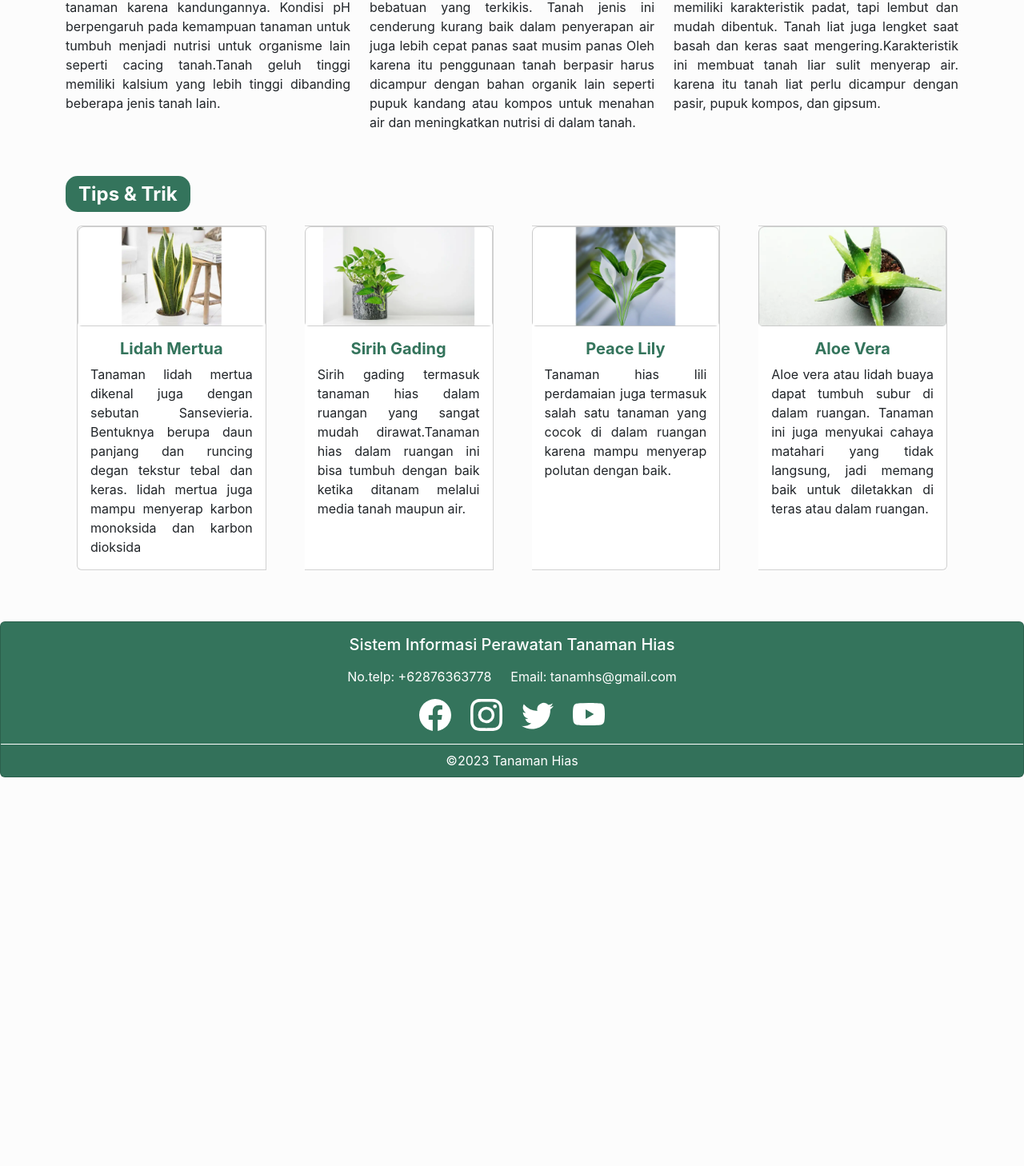
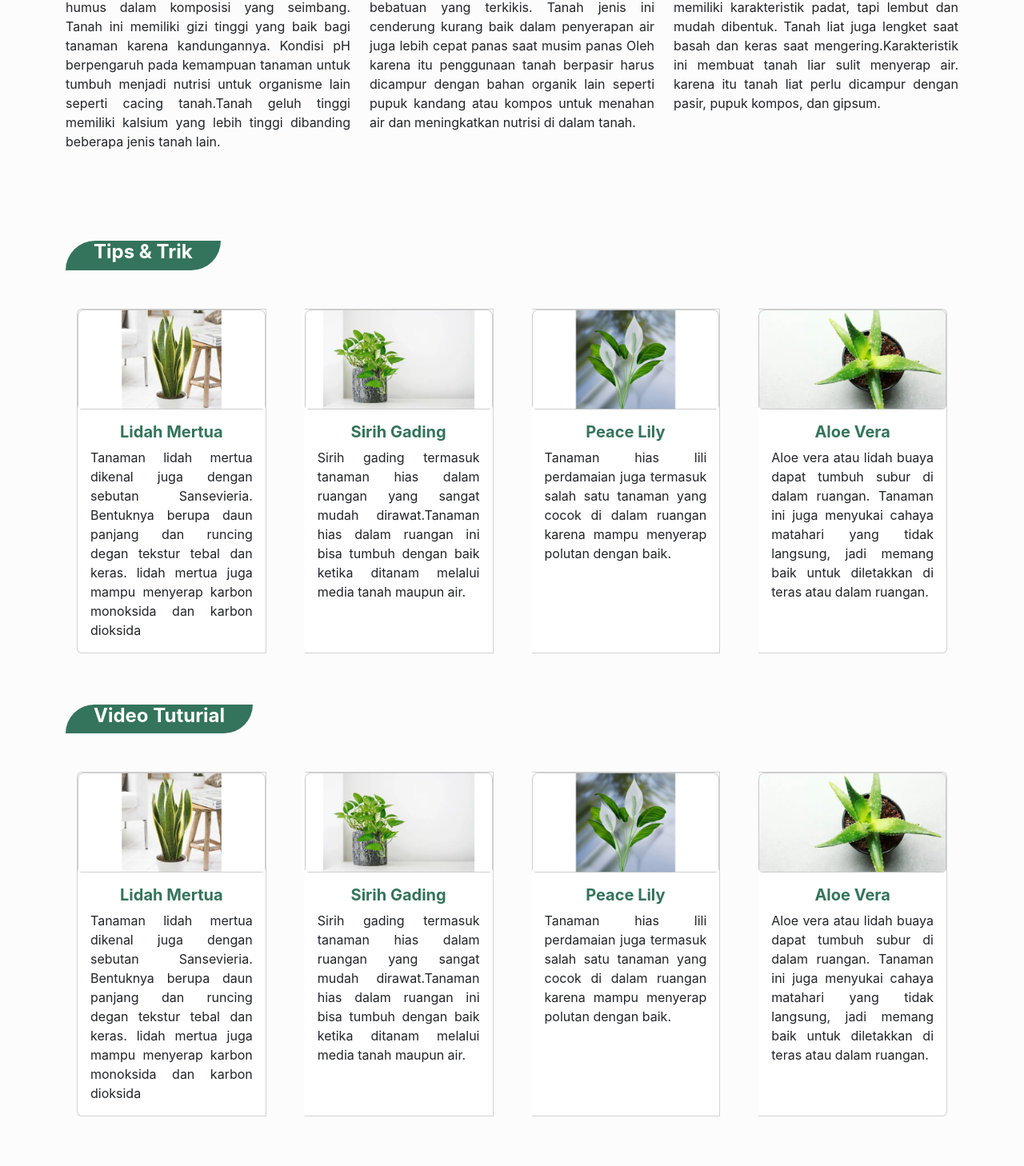
Before and after one commit to Derigs17/BelajarReactJSX, a React (Vite) app: page /Informasi in a window 1280 px wide. Shown: the part 1325-2783 px from the top of the page at 80% size. Before the commit the page ends 2297 px from the top, so only its background shows below. Built offline with nearby package versions, Linux system fonts and the light colour scheme.

Commit message:
informasi fiks

```diff
--- a/src/pages/HomePage.jsx
+++ b/src/pages/HomePage.jsx
@@ -17,6 +17,7 @@ const HomePage = () => {
   return (
     <>
       {/* header */}
+      <div>
       <Container fluid className='mt-4 mb-4'>
         <Row className="justify-content-center align-items-center">
 
@@ -41,8 +42,10 @@ const HomePage = () => {
           </Col>
         </Row>
       </Container>
+      </div>
       {/* header */}
       {/* mulai rencana */}
+      <div>
       <Container className='mt-5 mb-5'>
         <Row className="justify-content-center pt-5">
           <Col className='mt-4 pt-4 text-center'>
@@ -80,6 +83,7 @@ const HomePage = () => {
           </Col>
         </Row>
       </Container >
+      </div>
       {/* mulai rencana */}
       {/* nutrisi */}
       <Container fluid className='mt-6 pt-5 px-4 py-5 mb-6'>
--- a/src/pages/Informasi.jsx
+++ b/src/pages/Informasi.jsx
@@ -1,4 +1,4 @@
-import { Container, Row, Col, Image, Card, CardGroup} from 'react-bootstrap';
+import { Container, Row, Col, Image, Card, CardGroup } from 'react-bootstrap';
 
 import informasi from '../images/informasi.png'
 import apaitu from '../images/apaitu.png'
@@ -15,12 +15,13 @@ const Informasi = () => {
   return (
     <>
       <Col >
-        <div className='px-5'
+        <div className='px-5 img-fluid'
           style={{
             background: `url(${informasi})`,
             height: '200px',
             display: 'flex',
-            alignItems: 'center', // Pusatkan secara vertikal
+            alignItems: 'center',
+
           }}>
           <h2 style={{ margin: 0, color: '#DDE1E6' }}>
             Tips & Trik Merawat <br />
@@ -28,6 +29,7 @@ const Informasi = () => {
           </h2>
         </div>
       </Col>
+
       <Container fluid className='mt-5 pt-5 px-4 py-5 mb-5'>
         <Row className="justify-content-center align-items-center">
 
@@ -50,7 +52,7 @@ const Informasi = () => {
         </Row>
       </Container>
 
-      <Container className='mb-5'>
+      <Container className='mb-5 pb-5'>
         <Row className="justify-content-center pt-5">
           <Col >
             <h3>Jenis Tanah</h3>
@@ -59,7 +61,7 @@ const Informasi = () => {
         </Row>
 
         <Row className="justify-content-center">
-          <Col sm={4} className='isi1   d-flex flex-column align-items-center'>
+          <Col sm={4} className='isi1 mt-4 pt-4 d-flex  d-flex flex-column align-items-center'>
             <img src={tanah1} alt="tanah1" className="mb-4" />
             <h5 className="text-center">Tanah Geluh</h5>
             <p style={{ textAlign: 'justify' }}>
@@ -97,23 +99,26 @@ const Informasi = () => {
         </Row>
       </Container >
 
-      <Container className='mb-4'>
-  <h4 style={{
-    background: '#34745C',  // Warna hijau
-    display: 'inline',  // Menampilkan sebagai elemen inline
-    padding: '8px 16px',  // Padding sesuai kebutuhan
-    color: '#fff',  // Warna teks putih
-    borderRadius: '15px',  // Sudut bulat sesuai kebutuhan
-    fontWeight: 'bold'
-  }}>Tips & Trik</h4>
+      <Container className='mb-5' >
+        <div style={{
+          backgroundColor: '#34745C',
+          borderRadius: '40px 0 40px 0',
+          display: 'inline-block',
+          padding: '0 35px',
+        }}>
+          <h4 style={{ color: '#ffff', fontWeight: 'bold', }}>
+            Tips & Trik
+          </h4>
+        </div>
       </Container>
+
 
       <CardGroup className="mx-5 px-4 mb-4 pb-4" >
         <Card className="mb-3 mx-4">
-        <Card.Img src={tips1}  />
+          <Card.Img src={tips1} />
           <Card.Body>
             <Card.Title className="text-center" style={{ color: '#34745C', fontWeight: 'bold' }}>Lidah Mertua</Card.Title>
-          <Card.Text style={{textAlign:'justify'}}>
+            <Card.Text style={{ textAlign: 'justify' }}>
               Tanaman lidah mertua dikenal juga dengan sebutan Sansevieria. Bentuknya berupa daun panjang
               dan runcing degan tekstur tebal dan keras. lidah mertua juga mampu menyerap karbon monoksida
               dan karbon dioksida
@@ -125,7 +130,7 @@ const Informasi = () => {
           <Card.Img src={tips2} />
           <Card.Body>
             <Card.Title className="text-center" style={{ color: '#34745C', fontWeight: 'bold' }}>Sirih Gading</Card.Title>
-          <Card.Text style={{textAlign:'justify'}}>
+            <Card.Text style={{ textAlign: 'justify' }}>
               Sirih gading termasuk tanaman hias dalam ruangan yang sangat mudah dirawat.Tanaman hias dalam
               ruangan ini bisa tumbuh dengan baik ketika ditanam melalui media tanah maupun air.
             </Card.Text>
@@ -133,20 +138,80 @@ const Informasi = () => {
         </Card>
 
         <Card className="mb-3 mx-4">
-        <Card.Img src={tips3}/>
+          <Card.Img src={tips3} />
           <Card.Body>
             <Card.Title className="text-center" style={{ color: '#34745C', fontWeight: 'bold' }}>Peace Lily</Card.Title>
-          <Card.Text style={{textAlign:'justify'}}>
+            <Card.Text style={{ textAlign: 'justify' }}>
               Tanaman hias lili perdamaian juga termasuk salah satu tanaman yang cocok di dalam ruangan
               karena mampu menyerap polutan dengan baik.
             </Card.Text>
           </Card.Body>
         </Card>
         <Card className="mb-3 mx-4">
-        <Card.Img src={tips4}/>
+          <Card.Img src={tips4} />
           <Card.Body>
-          <Card.Title className="text-center" style={{ color: '#34745C', fontWeight: 'bold'}}>Aloe Vera</Card.Title>
-          <Card.Text style={{textAlign:'justify'}}>
+            <Card.Title className="text-center" style={{ color: '#34745C', fontWeight: 'bold' }}>Aloe Vera</Card.Title>
+            <Card.Text style={{ textAlign: 'justify' }}>
+              Aloe vera atau lidah buaya dapat tumbuh subur di dalam ruangan. Tanaman ini juga menyukai
+              cahaya matahari yang tidak langsung, jadi memang baik untuk diletakkan di teras atau dalam ruangan.
+            </Card.Text>
+          </Card.Body>
+        </Card>
+      </CardGroup>
+
+      <Container className='mb-5' >
+        <div style={{
+          backgroundColor: '#34745C',
+          borderRadius: '40px 0 40px 0',
+          display: 'inline-block',
+          padding: '0 35px',
+        }}>
+          <h4 style={{ color: '#ffff', fontWeight: 'bold', }}>
+            Video Tuturial
+          </h4>
+        </div>
+      </Container>
+
+
+      <CardGroup className="mx-5 px-4 mb-4 pb-4" >
+        <Card className="mb-3 mx-4">
+          <Card.Img src={tips1} />
+          <Card.Body>
+            <Card.Title className="text-center" style={{ color: '#34745C', fontWeight: 'bold' }}>Lidah Mertua</Card.Title>
+            <Card.Text style={{ textAlign: 'justify' }}>
+              Tanaman lidah mertua dikenal juga dengan sebutan Sansevieria. Bentuknya berupa daun panjang
+              dan runcing degan tekstur tebal dan keras. lidah mertua juga mampu menyerap karbon monoksida
+              dan karbon dioksida
+            </Card.Text>
+          </Card.Body>
+        </Card>
+
+        <Card className="mb-3 mx-4">
+          <Card.Img src={tips2} />
+          <Card.Body>
+            <Card.Title className="text-center" style={{ color: '#34745C', fontWeight: 'bold' }}>Sirih Gading</Card.Title>
+            <Card.Text style={{ textAlign: 'justify' }}>
+              Sirih gading termasuk tanaman hias dalam ruangan yang sangat mudah dirawat.Tanaman hias dalam
+              ruangan ini bisa tumbuh dengan baik ketika ditanam melalui media tanah maupun air.
+            </Card.Text>
+          </Card.Body>
+        </Card>
+
+        <Card className="mb-3 mx-4">
+          <Card.Img src={tips3} />
+          <Card.Body>
+            <Card.Title className="text-center" style={{ color: '#34745C', fontWeight: 'bold' }}>Peace Lily</Card.Title>
+            <Card.Text style={{ textAlign: 'justify' }}>
+              Tanaman hias lili perdamaian juga termasuk salah satu tanaman yang cocok di dalam ruangan
+              karena mampu menyerap polutan dengan baik.
+            </Card.Text>
+          </Card.Body>
+        </Card>
+        <Card className="mb-3 mx-4">
+          <Card.Img src={tips4} />
+          <Card.Body>
+            <Card.Title className="text-center" style={{ color: '#34745C', fontWeight: 'bold' }}>Aloe Vera</Card.Title>
+            <Card.Text style={{ textAlign: 'justify' }}>
               Aloe vera atau lidah buaya dapat tumbuh subur di dalam ruangan. Tanaman ini juga menyukai
               cahaya matahari yang tidak langsung, jadi memang baik untuk diletakkan di teras atau dalam ruangan.
             </Card.Text>
--- a/src/pages/TentangKami.jsx
+++ b/src/pages/TentangKami.jsx
@@ -17,11 +17,16 @@ const TentangKami = () => {
 
             {/* ini awal image header */}
             <Row>
-                <Col xs={12}>
-                    <Image style={{ width: "100%", height: "auto" }}
+                <Col >
+                    <Image style={{
+                        display: 'flex',
+                        alignItems: 'center',
+
+                    }}
                         src={tentangkami}
                         className="img-fluid"
                         alt="header image"
+
                     />
                 </Col>
             </Row>
```
Lines whose indentation alone changed are shown as unchanged.
